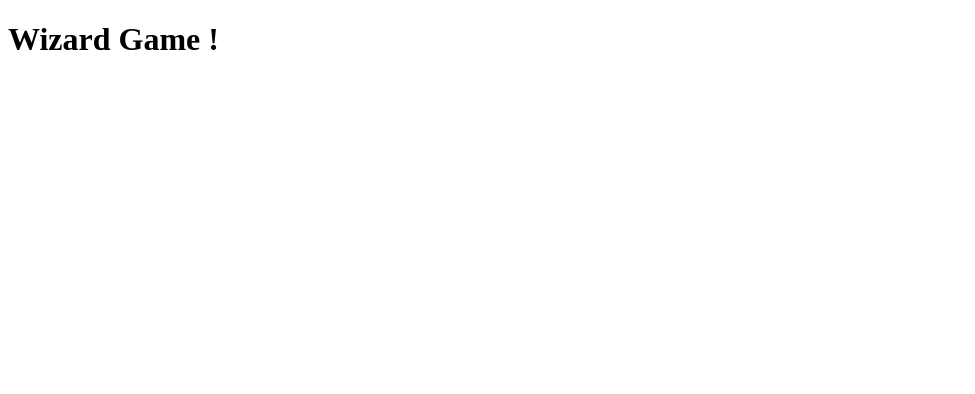
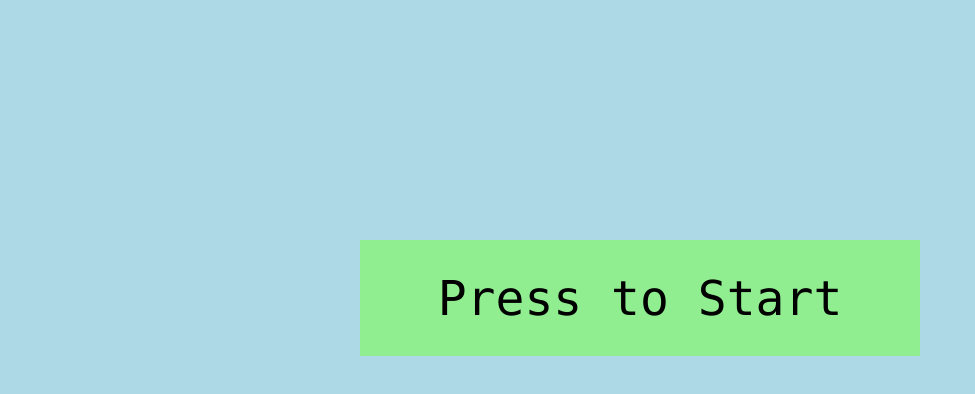
Before and after one commit to mishoZaykov/softuni-wizard-game, a plain HTML site: page src/index.html in a window 1280 px wide. Shown: the whole page, without its empty margins (0-975 px from the left). Drawn offline with Linux system fonts and the light colour scheme.

Commit message:
Add start screen

```diff
--- a/src/css/style.css
+++ b/src/css/style.css
@@ -0,0 +1,26 @@
+body{
+  font-family: 'Consolas';
+  margin: 0;
+}
+.game{
+  background-color: lightblue;
+  width: 100vw;
+  height: 100vh;
+}
+
+.start-screen{
+  text-align: center;
+  padding: 30px;
+  font-size: 48px;
+  width: 500px;
+  background-color: lightgreen;
+  position: absolute;
+  left: 50%;
+  top: 30%;
+  transform: translate(-50%);
+}
+
+.start-screen:hover{
+  background-color: green;
+  cursor: pointer;
+}
--- a/src/index.html
+++ b/src/index.html
@@ -8,7 +8,10 @@
   <title>Softuni Wizard</title>
 </head>
 <body>
-  <h1>Wizard Game !</h1>
+  <div class="game">
+    <div class="start-screen">Press to Start</div>
+  </div>
+
   <script src="js/main.js"></script>
 </body>
 </html>
```
